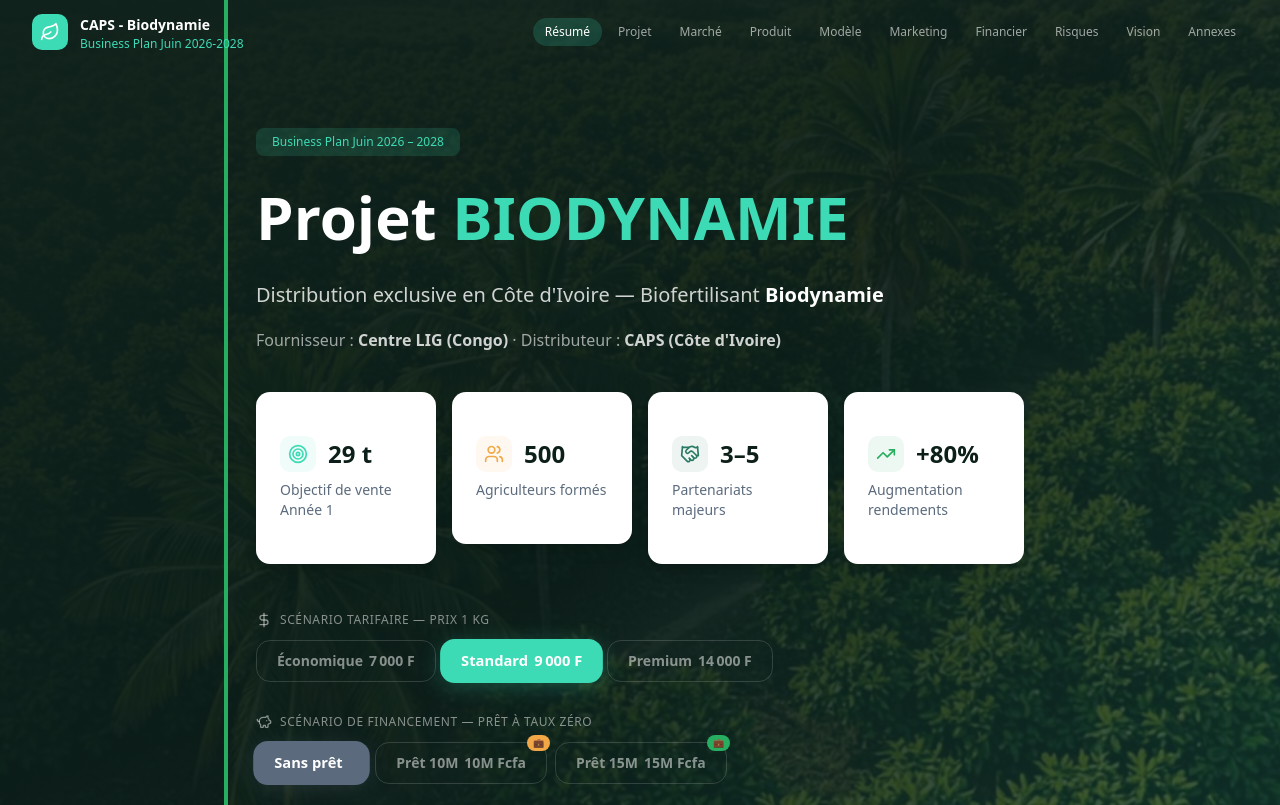
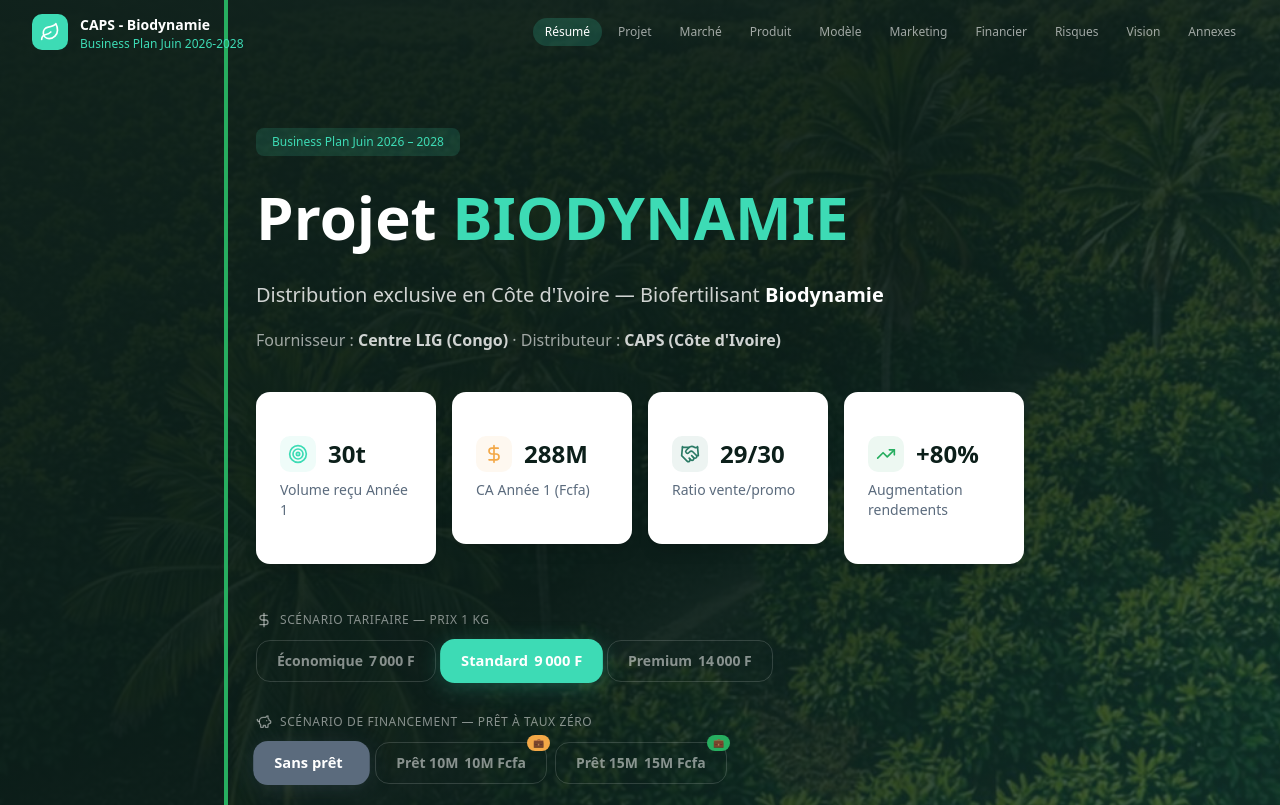
Before and after one commit to PrisivDev/Business_Plan_LIG_Biodynamie_CI, a Next.js app: page / in a window 1280 px wide. Shown: the top 805 px of the page. Built offline with nearby package versions, Linux system fonts and the light colour scheme.

Commit message:
80b12972-a527-47e4-b389-a5c70e17630a

```diff
--- a/src/app/page.tsx
+++ b/src/app/page.tsx
@@ -67,27 +67,41 @@
 ]
 const LOAN_RATE = 0 // 0% — prêt à taux zéro
 
-// ─── Tier Preview Metrics (constant across sessions) ───
+// ─── Volume & Unit Cost Structure ───
+// Logique : 30t reçues → 29t vendues + 1t promotion
+const VOLUME_RECEIVED = [30, 80, 150] // tonnes par an
+const COUT_ACHAT_KG = 4000            // Fcfa/kg — Achat LIG Congo (CIF Abidjan)
+const COUT_CONDITIONNEMENT_KG = 600   // Fcfa/kg — Conditionnement local (500g & 1kg)
+const COUT_LOGISTIQUE_KG = 350        // Fcfa/kg — Logistique & stockage local
+const COUT_PROMO_KG = 250             // Fcfa/kg — Distribution échantillons promotionnels
+const TAUX_COMMISSION = 0.08          // 8% du CA total
+
+// ─── Tier Preview Metrics (volume-based) ───
 const TIER_PREVIEWS = PRICE_OPTIONS.map(opt => {
-  const pf = opt.price / BASE_PRICE
-  const baseProductCA = [12.2, 44.8, 94.5]
-  const servicesCA = [5.2, 19.2, 40.5]
-  const productCA = baseProductCA.map(v => Math.round(v * pf * 10) / 10)
+  const p = opt.price
+  const volReceivedKg = VOLUME_RECEIVED.map(v => v * 1000)
+  const volSoldKg = volReceivedKg.map(v => Math.round(v * 29 / 30))
+  const volPromoKg = volReceivedKg.map(v => Math.round(v * 1 / 30))
+  const productCA = volSoldKg.map(v => Math.round(v * p / 1_000_000 * 10) / 10)
+  const formations = [15, 40, 75]
+  const consultation = [8, 20, 35]
+  const certification = [4, 10, 20]
+  const servicesCA = formations.map((f, i) => f + consultation[i] + certification[i])
   const totalCA = productCA.map((pc, i) => Math.round((pc + servicesCA[i]) * 10) / 10)
-  const commissions = totalCA.map(c => Math.round(-c * 0.08 * 10) / 10)
-  const matieres = [-5.5, -13.0, -20.0]
-  const conditionnement = [-2.0, -5.0, -8.0]
-  const logistique = [-2.5, -6.0, -10.0]
-  const tests = [-0.6, -1.5, -2.5]
-  const totalVar = matieres.map((m, i) => Math.round((m + conditionnement[i] + logistique[i] + tests[i] + commissions[i]) * 10) / 10)
+  const matieres = volReceivedKg.map(v => -Math.round(v * COUT_ACHAT_KG / 1_000_000 * 10) / 10)
+  const conditionnement = volReceivedKg.map(v => -Math.round(v * COUT_CONDITIONNEMENT_KG / 1_000_000 * 10) / 10)
+  const logistique = volReceivedKg.map(v => -Math.round(v * COUT_LOGISTIQUE_KG / 1_000_000 * 10) / 10)
+  const commissions = totalCA.map(c => Math.round(-c * TAUX_COMMISSION * 10) / 10)
+  const testsGratuits = volPromoKg.map(v => -Math.round(v * COUT_PROMO_KG / 1_000_000 * 10) / 10)
+  const totalVar = matieres.map((m, i) => Math.round((m + conditionnement[i] + logistique[i] + commissions[i] + testsGratuits[i]) * 10) / 10)
   const margeBrute = totalCA.map((c, i) => Math.round((c + totalVar[i]) * 10) / 10)
   const mbPct = margeBrute.map((mb, i) => totalCA[i] > 0 ? Math.round(mb / totalCA[i] * 1000) / 10 : 0)
-  const salaires = [0, -10.5, -13.0]
-  const loyer = [0, -2.8, -3.2]
-  const marketing = [-1.0, -2.5, -4.0]
-  const amort = [-1.8, -1.8, -2.0]
-  const assurances = [-1.8, -1.9, -2.8]
-  const fixedCosts = salaires.map((s, i) => Math.round((s + loyer[i] + marketing[i] + amort[i] + assurances[i]) * 10) / 10)
+  const salaires = [0, -15.0, -22.0]
+  const marketing = [-5.0, -8.0, -12.0]
+  const loyer = [0, -4.0, -5.5]
+  const amort = [-3.0, -3.5, -4.0]
+  const assurances = [-2.0, -3.0, -4.5]
+  const fixedCosts = salaires.map((s, i) => Math.round((s + marketing[i] + loyer[i] + amort[i] + assurances[i]) * 10) / 10)
   const ebit = margeBrute.map((mb, i) => Math.round((mb + fixedCosts[i]) * 10) / 10)
   const finCharges = [0, -1.0, -1.5]
   const rbt = ebit.map((eb, i) => Math.round((eb + finCharges[i]) * 10) / 10)
@@ -95,8 +109,8 @@
   const rn = rbt.map((r, i) => Math.round((r + impot[i]) * 10) / 10)
   const seuil = mbPct[0] > 0 ? Math.round(-fixedCosts[0] / (mbPct[0] / 100) * 10) / 10 : 0
   return {
-    pricePerKg: opt.price,
-    pricePer500g: opt.price / 2,
+    pricePerKg: p,
+    pricePer500g: p / 2,
     caY1: totalCA[0],
     caY3: totalCA[2],
     seuil,
@@ -539,61 +553,66 @@
   const [priceIdx, setPriceIdx] = useState(1) // default: Standard 9000
   const [loanIdx, setLoanIdx] = useState(0) // default: Sans prêt
 
-  // ─── Dynamic Financial Computation ───
+  // ─── Dynamic Financial Computation (Volume-Driven) ───
   const dyn = useMemo(() => {
-    const p = PRICE_OPTIONS[priceIdx].price
-    const pf = p / BASE_PRICE
-
-    // Loan calculations — prêt à taux zéro, remboursé sur 3 mois dès Oct 2026 (A1 T4, A2 T1, A2 T2)
+    const p = PRICE_OPTIONS[priceIdx].price // prix de vente par kg
+
+    // ── Loan calculations — prêt à taux zéro, 3 mensualités dès Oct 2026 ──
     const loanAmt = LOAN_OPTIONS[loanIdx].amount
     const loanRepayQ = Math.round(loanAmt / 3 * 10) / 10
-    // Solde restant en fin d'année : A1 end (2 mensualités restantes), A2 end (0), A3 end (0)
     const loanRemaining = [Math.round((loanAmt - loanRepayQ) * 10) / 10, 0, 0]
     const loanInterest = [0, 0, 0] // Taux 0%
 
-    // Revenus produits (échelle avec le prix)
-    const baseProductCA = [12.2, 44.8, 94.5]
-    const servicesCA = [5.2, 19.2, 40.5]
-    const productCA = baseProductCA.map(v => Math.round(v * pf * 10) / 10)
+    // ── Volumes (kg) — logique 30t reçues → 29t vendues + 1t promo ──
+    const volReceivedKg = VOLUME_RECEIVED.map(v => v * 1000)
+    const volSoldKg = volReceivedKg.map(v => Math.round(v * 29 / 30))
+    const volPromoKg = volReceivedKg.map(v => Math.round(v * 1 / 30))
+
+    // ── Revenus ──
+    const productCA = volSoldKg.map(v => Math.round(v * p / 1_000_000 * 10) / 10)
+    const formations = [15, 40, 75]
+    const consultation = [8, 20, 35]
+    const certification = [4, 10, 20]
+    const servicesCA = formations.map((f, i) => f + consultation[i] + certification[i])
     const totalCA = productCA.map((pc, i) => Math.round((pc + servicesCA[i]) * 10) / 10)
 
-    // Coûts variables volume (constants)
-    const matieres = [-5.5, -13.0, -20.0]
-    const conditionnement = [-2.0, -5.0, -8.0]
-    const logistique = [-2.5, -6.0, -10.0]
-    const tests = [-0.6, -1.5, -2.5]
-    const commissions = totalCA.map(c => Math.round(-c * 0.08 * 10) / 10)
-    const totalVar = matieres.map((m, i) => Math.round((m + conditionnement[i] + logistique[i] + tests[i] + commissions[i]) * 10) / 10)
+    // ── Coûts variables (basés sur le volume reçu, indépendants du prix de vente) ──
+    const matieres = volReceivedKg.map(v => -Math.round(v * COUT_ACHAT_KG / 1_000_000 * 10) / 10)
+    const conditionnement = volReceivedKg.map(v => -Math.round(v * COUT_CONDITIONNEMENT_KG / 1_000_000 * 10) / 10)
+    const logistique = volReceivedKg.map(v => -Math.round(v * COUT_LOGISTIQUE_KG / 1_000_000 * 10) / 10)
+    const commissions = totalCA.map(c => Math.round(-c * TAUX_COMMISSION * 10) / 10)
+    const testsGratuits = volPromoKg.map(v => -Math.round(v * COUT_PROMO_KG / 1_000_000 * 10) / 10)
+    const totalVar = matieres.map((m, i) => Math.round((m + conditionnement[i] + logistique[i] + commissions[i] + testsGratuits[i]) * 10) / 10)
     const margeBrute = totalCA.map((c, i) => Math.round((c + totalVar[i]) * 10) / 10)
 
-    // Charges fixes (Année 1 : pas de salaires ni loyer)
-    const salaires = [0, -10.5, -13.0]
-    const loyer = [0, -2.8, -3.2]
-    const marketing = [-1.0, -2.5, -4.0]
-    const amort = [-1.8, -1.8, -2.0]
-    const assurances = [-1.8, -1.9, -2.8]
-    const fixedCosts = salaires.map((s, i) => Math.round((s + loyer[i] + marketing[i] + amort[i] + assurances[i]) * 10) / 10)
+    // ── Charges fixes ──
+    const salaires = [0, -15.0, -22.0]
+    const marketing = [-5.0, -8.0, -12.0]
+    const loyer = [0, -4.0, -5.5]
+    const amort = [-3.0, -3.5, -4.0]
+    const assurances = [-2.0, -3.0, -4.5]
+    const fixedCosts = salaires.map((s, i) => Math.round((s + marketing[i] + loyer[i] + amort[i] + assurances[i]) * 10) / 10)
     const ebit = margeBrute.map((mb, i) => Math.round((mb + fixedCosts[i]) * 10) / 10)
-    const finCharges = [0, -1.0, -1.5] // Pas d'impact du prêt sur les charges financières (taux 0%)
+    const finCharges = [0, -1.0, -1.5]
     const rbt = ebit.map((eb, i) => Math.round((eb + finCharges[i]) * 10) / 10)
     const impot = rbt.map(r => r > 0 ? Math.round(-r * 0.25 * 10) / 10 : 0)
     const rn = rbt.map((r, i) => Math.round((r + impot[i]) * 10) / 10)
 
-    // Ratios clés
+    // ── Ratios clés ──
     const mbPct = margeBrute.map((mb, i) => totalCA[i] > 0 ? Math.round(mb / totalCA[i] * 1000) / 10 : 0)
     const ebitPct = ebit.map((eb, i) => totalCA[i] > 0 ? Math.round(eb / totalCA[i] * 1000) / 10 : 0)
     const rnPct = rn.map((r, i) => totalCA[i] > 0 ? Math.round(r / totalCA[i] * 1000) / 10 : 0)
     const capSocial = [20, 20, 20]
     const ran = rn.map((_, i) => Math.round(rn.slice(0, i + 1).reduce((s, v) => s + v, 0) * 10) / 10)
     const capPropres = ran.map((r, i) => Math.round((capSocial[i] + r) * 10) / 10)
-    const immob = [12.0, 10.2, 8.4]
-    const stocks = [3.0, 8.0, 15.0]
-    const creances = [2.5, 9.0, 18.0]
-    const tresorerie = ran.map((r, i) => Math.round((4.5 + loanAmt + r + (i > 0 ? ran[i - 1] - rn[i] : 0)) * 10) / 10)
+    const immob = [20.0, 18.0, 15.0]
+    const stocks = volReceivedKg.map(v => Math.round(v * COUT_ACHAT_KG / 1_000_000 / 4 * 10) / 10)
+    const creances = totalCA.map(c => Math.round(c * 0.09 * 10) / 10)
+    const tresorerie = ran.map((r, i) => Math.round((5.0 + loanAmt + r + (i > 0 ? ran[i - 1] - rn[i] : 0)) * 10) / 10)
     const totalActif = immob.map((im, i) => Math.round((im + stocks[i] + creances[i] + tresorerie[i]) * 10) / 10)
     const baseDettesFin = [8.0, 15.0, 10.0]
     const dettesFin = baseDettesFin.map((d, i) => Math.round((d + loanRemaining[i]) * 10) / 10)
-    const dettesFisc = [1.5, 3.0, 5.0]
+    const dettesFisc = [3.0, 12.0, 25.0]
     const dettesFourn = totalActif.map((ta, i) => Math.round((ta - capSocial[i] - ran[i] - dettesFin[i] - dettesFisc[i]) * 10) / 10)
     const roe = capPropres.map((cp, i) => cp > 0 ? Math.round(rn[i] / cp * 1000) / 10 : 0)
     const roa = totalActif.map((ta, i) => ta > 0 ? Math.round(rn[i] / ta * 1000) / 10 : 0)
@@ -606,11 +625,11 @@
     const croissCA = totalCA.map((c, i) => i === 0 ? 'N/A' : `+${Math.round((c / totalCA[i - 1] - 1) * 1000) / 10}%`)
     const croissRN = rn.map((r, i) => i === 0 || rn[i - 1] <= 0 ? 'N/A' : `+${Math.round((r / rn[i - 1] - 1) * 1000) / 10}%`)
 
-    // Seuil de rentabilité
+    // ── Seuil de rentabilité ──
     const mbPctA1 = mbPct[0] / 100
     const seuil = mbPctA1 > 0 ? Math.round(-fixedCosts[0] / mbPctA1 * 10) / 10 : 0
 
-    // ─── Build data arrays ───
+    // ── Build data arrays ──
     const financialData = [
       { year: 'Année 1 (2026)', CA: totalCA[0], couts: Math.round(-(totalVar[0] + fixedCosts[0]) * 10) / 10, resultat: rn[0] },
       { year: 'Année 2 (2027)', CA: totalCA[1], couts: Math.round(-(totalVar[1] + fixedCosts[1]) * 10) / 10, resultat: rn[1] },
@@ -619,23 +638,23 @@
 
     const compteResultatData = [
       { poste: 'Chiffre d\'affaires', a1: totalCA[0], a2: totalCA[1], a3: totalCA[2], bold: true, color: C.accent },
-      { poste: '  Distribution biofertilisant', a1: productCA[0], a2: productCA[1], a3: productCA[2], bold: false, color: C.text },
-      { poste: '  Formations & accompagnement', a1: 2.6, a2: 9.6, a3: 20.3, bold: false, color: C.text },
-      { poste: '  Consultation R&D', a1: 1.7, a2: 6.4, a3: 13.5, bold: false, color: C.text },
-      { poste: '  Certification Fermes Bio', a1: 0.9, a2: 3.2, a3: 6.7, bold: false, color: C.text },
+      { poste: '  Distribution biofertilisant (29t/77t/145t)', a1: productCA[0], a2: productCA[1], a3: productCA[2], bold: false, color: C.text },
+      { poste: '  Formations & accompagnement', a1: formations[0], a2: formations[1], a3: formations[2], bold: false, color: C.text },
+      { poste: '  Consultation R&D', a1: consultation[0], a2: consultation[1], a3: consultation[2], bold: false, color: C.text },
+      { poste: '  Certification Fermes Bio', a1: certification[0], a2: certification[1], a3: certification[2], bold: false, color: C.text },
       { poste: 'Coûts variables', a1: totalVar[0], a2: totalVar[1], a3: totalVar[2], bold: true, color: C.danger },
-      { poste: '  Matières premières', a1: -5.5, a2: -13.0, a3: -20.0, bold: false, color: C.text },
-      { poste: '  Conditionnement & emballage', a1: -2.0, a2: -5.0, a3: -8.0, bold: false, color: C.text },
-      { poste: '  Logistique & transport', a1: -2.5, a2: -6.0, a3: -10.0, bold: false, color: C.text },
+      { poste: '  Matières premières (achat LIG)', a1: matieres[0], a2: matieres[1], a3: matieres[2], bold: false, color: C.text },
+      { poste: '  Conditionnement & emballage', a1: conditionnement[0], a2: conditionnement[1], a3: conditionnement[2], bold: false, color: C.text },
+      { poste: '  Logistique & transport', a1: logistique[0], a2: logistique[1], a3: logistique[2], bold: false, color: C.text },
       { poste: '  Commissions commerciales (8%)', a1: commissions[0], a2: commissions[1], a3: commissions[2], bold: false, color: C.text },
-      { poste: '  Tests gratuits (1 tonne)', a1: -0.6, a2: -1.5, a3: -2.5, bold: false, color: C.text },
+      { poste: '  Tests gratuits (1t promo / 30t)', a1: testsGratuits[0], a2: testsGratuits[1], a3: testsGratuits[2], bold: false, color: C.text },
       { poste: 'Marge brute', a1: margeBrute[0], a2: margeBrute[1], a3: margeBrute[2], bold: true, color: C.accentDark },
       { poste: 'Charges fixes', a1: fixedCosts[0], a2: fixedCosts[1], a3: fixedCosts[2], bold: true, color: C.danger },
       { poste: '  Salaires & charges sociales', a1: salaires[0], a2: salaires[1], a3: salaires[2], bold: false, color: C.text },
       { poste: '  Marketing & communication', a1: marketing[0], a2: marketing[1], a3: marketing[2], bold: false, color: C.text },
       { poste: '  Loyer & charges bureaux', a1: loyer[0], a2: loyer[1], a3: loyer[2], bold: false, color: C.text },
-      { poste: '  Amortissements', a1: -1.8, a2: -1.8, a3: -2.0, bold: false, color: C.text },
-      { poste: '  Assurances & divers', a1: -1.8, a2: -1.9, a3: -2.8, bold: false, color: C.text },
+      { poste: '  Amortissements', a1: amort[0], a2: amort[1], a3: amort[2], bold: false, color: C.text },
+      { poste: '  Assurances & divers', a1: assurances[0], a2: assurances[1], a3: assurances[2], bold: false, color: C.text },
       { poste: 'Résultat opérationnel (EBIT)', a1: ebit[0], a2: ebit[1], a3: ebit[2], bold: true, color: null },
       { poste: 'Charges financières', a1: finCharges[0], a2: finCharges[1], a3: finCharges[2], bold: false, color: C.text },
       { poste: 'Résultat avant impôt', a1: rbt[0], a2: rbt[1], a3: rbt[2], bold: true, color: null },
@@ -661,7 +680,7 @@
 
     const ratiosData = [
       { category: 'Rentabilité', ratios: [
-        { name: 'Marge brute', formula: 'MB/CA', a1: `${mbPct[0]}%`, a2: `${mbPct[1]}%`, a3: `${mbPct[2]}%`, target: '>60%', status: mbPct[2] >= 60 ? 'success' : 'warning' },
+        { name: 'Marge brute', formula: 'MB/CA', a1: `${mbPct[0]}%`, a2: `${mbPct[1]}%`, a3: `${mbPct[2]}%`, target: '>40%', status: mbPct[2] >= 40 ? 'success' : 'warning' },
         { name: 'Marge opérationnelle (EBIT)', formula: 'EBIT/CA', a1: `${ebitPct[0]}%`, a2: `${ebitPct[1]}%`, a3: `${ebitPct[2]}%`, target: '>25%', status: ebitPct[2] >= 25 ? 'success' : 'warning' },
         { name: 'Marge nette', formula: 'RN/CA', a1: `${rnPct[0]}%`, a2: `${rnPct[1]}%`, a3: `${rnPct[2]}%`, target: '>20%', status: rnPct[2] >= 20 ? 'success' : 'warning' },
         { name: 'ROE (Rentabilité des capitaux)', formula: 'RN/Capitaux propres', a1: `${roe[0]}%`, a2: `${roe[1]}%`, a3: `${roe[2]}%`, target: '>30%', status: roe[2] >= 30 ? 'success' : 'warning' },
@@ -677,7 +696,7 @@
       { category: 'Activité & Efficacité', ratios: [
         { name: 'Rotation des stocks (jours)', formula: 'Stock/CA×365', a1: `${Math.round(stocks[0] / totalCA[0] * 365)}`, a2: `${Math.round(stocks[1] / totalCA[1] * 365)}`, a3: `${Math.round(stocks[2] / totalCA[2] * 365)}`, target: '<60j', status: Math.round(stocks[2] / totalCA[2] * 365) < 60 ? 'success' : 'warning' },
         { name: 'Délai paiement clients (jours)', formula: 'Créances/CA×365', a1: `${Math.round(creances[0] / totalCA[0] * 365)}`, a2: `${Math.round(creances[1] / totalCA[1] * 365)}`, a3: `${Math.round(creances[2] / totalCA[2] * 365)}`, target: '<60j', status: Math.round(creances[2] / totalCA[2] * 365) < 60 ? 'success' : 'warning' },
-        { name: 'Délai paiement fournisseurs (jours)', formula: 'Dettes/CA×365', a1: `${Math.round(dettesFourn[0] / totalCA[0] * 365)}`, a2: `${Math.round(dettesFourn[1] / totalCA[1] * 365)}`, a3: `${Math.round(dettesFourn[2] / totalCA[2] * 365)}`, target: '>30j', status: Math.round(dettesFourn[2] / totalCA[2] * 365) > 30 ? 'success' : 'warning' },
+        { name: 'Délai paiement fournisseurs (jours)', formula: 'Dettes/CA×365', a1: totalCA[0] > 0 ? `${Math.round(Math.abs(dettesFourn[0]) / totalCA[0] * 365)}` : '0', a2: totalCA[1] > 0 ? `${Math.round(Math.abs(dettesFourn[1]) / totalCA[1] * 365)}` : '0', a3: totalCA[2] > 0 ? `${Math.round(Math.abs(dettesFourn[2]) / totalCA[2] * 365)}` : '0', target: '>30j', status: 'success' },
         { name: 'CA par employé (M Fcfa)', formula: 'CA/Effectif', a1: `${Math.round(totalCA[0] / 14 * 10) / 10}`, a2: `${Math.round(totalCA[1] / 18 * 10) / 10}`, a3: `${Math.round(totalCA[2] / 21 * 10) / 10}`, target: '>3M', status: totalCA[2] / 21 >= 3 ? 'success' : 'warning' },
       ]},
       { category: 'Croissance', ratios: [
@@ -697,7 +716,7 @@
     const sensitivityData = [
       { param: 'Prix de vente -10%', impactCA: Math.round(-totalCA[0] * 0.1 * 10) / 10, impactRN: Math.round(-totalCA[0] * 0.1 * 10) / 10, impactTRI: -8.2, risque: 'Moyen' },
       { param: 'Volume vendu -20%', impactCA: Math.round(-totalCA[0] * 0.2 * 10) / 10, impactRN: Math.round(-totalCA[0] * 0.2 * 10) / 10, impactTRI: -12.5, risque: 'Élevé' },
-      { param: 'Coût matières +15%', impactCA: 0, impactRN: Math.round(5.5 * 0.15 * 10) / 10, impactTRI: -4.1, risque: 'Moyen' },
+      { param: 'Coût matières +15%', impactCA: 0, impactRN: Math.round(Math.abs(matieres[0]) * 0.15 * 10) / 10, impactTRI: -4.1, risque: 'Moyen' },
       { param: 'Retard lancement 3 mois', impactCA: Math.round(-totalCA[0] * 0.25 * 10) / 10, impactRN: Math.round(-totalCA[0] * 0.25 * 10) / 10, impactTRI: -9.8, risque: 'Élevé' },
       { param: 'Taux de conversion -50%', impactCA: Math.round(-totalCA[0] * 0.5 * 10) / 10, impactRN: Math.round(-totalCA[0] * 0.5 * 10) / 10, impactTRI: -18.3, risque: 'Critique' },
       { param: 'Subvention gouvernementale', impactCA: 0, impactRN: +3.0, impactTRI: +6.5, risque: 'Opportunité' },
@@ -725,8 +744,9 @@
     ]
 
     return {
-      pricePerKg: p, pricePer500g: p / 2, pf,
+      pricePerKg: p, pricePer500g: p / 2,
       loanAmt, loanInterest, loanRemaining,
+      volReceivedKg, volSoldKg, volPromoKg,
       totalCA, productCA, ebit, rn, margeBrute, seuil, mbPct, fixedCosts,
       financialData, compteResultatData, bilanData, ratiosData,
       vanTriData, sensitivityData, breakevenData, cashFlow3YData,
@@ -832,9 +852,9 @@
               Fournisseur : <strong className="text-white/80">Centre LIG (Congo)</strong> · Distributeur : <strong className="text-white/80">CAPS (Côte d&apos;Ivoire)</strong>
             </p>
             <div className="grid grid-cols-2 lg:grid-cols-4 gap-4 mb-12">
-              <StatCard icon={Target} value="29 t" label="Objectif de vente Année 1" color={C.accent} />
-              <StatCard icon={Users} value="500" label="Agriculteurs formés" color={C.gold} />
-              <StatCard icon={Handshake} value="3–5" label="Partenariats majeurs" color={C.accentDark} />
+              <StatCard icon={Target} value={`${VOLUME_RECEIVED[0]}t`} label="Volume reçu Année 1" color={C.accent} />
+              <StatCard icon={DollarSign} value={`${dyn.totalCA[0]}M`} label="CA Année 1 (Fcfa)" color={C.gold} />
+              <StatCard icon={Handshake} value="29/30" label="Ratio vente/promo" color={C.accentDark} />
               <StatCard icon={TrendingUp} value="+80%" label="Augmentation rendements" color={C.success} />
             </div>
             {/* ─── Price Selector (Hero compact) ─── */}
@@ -1240,7 +1260,7 @@
                 <div className="px-6 py-3 flex items-center gap-2 border-t" style={{ backgroundColor: C.white, borderColor: `${C.accent}15` }}>
                   <Info size={14} style={{ color: C.muted }} />
                   <p className="text-xs" style={{ color: C.muted }}>
-                    Le choix du tarif modifie dynamiquement le Chiffre d&apos;Affaires, le Compte de Résultat, le Bilan, les Ratios, la VAN/TRI et l&apos;analyse de sensibilité.
+                    CA = Volume vendu (29t/77t/145t) × Prix/kg. Les coûts variables sont basés sur le volume reçu (30t/80t/150t). Le choix du tarif modifie le CA, la marge brute, le Compte de Résultat, le Bilan, les Ratios, la VAN/TRI et l&apos;analyse de sensibilité.
                   </p>
                 </div>
               </div>
```
